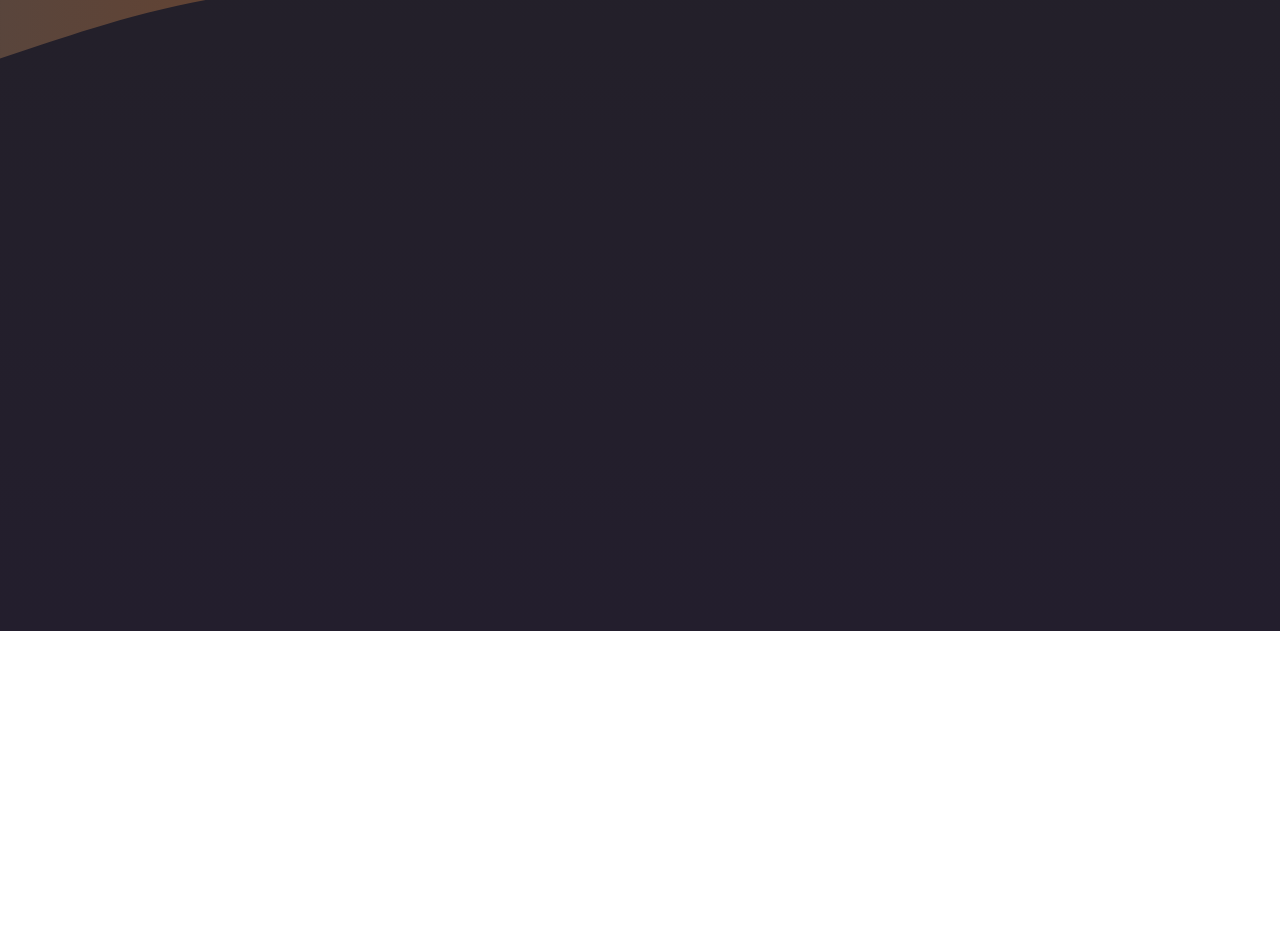
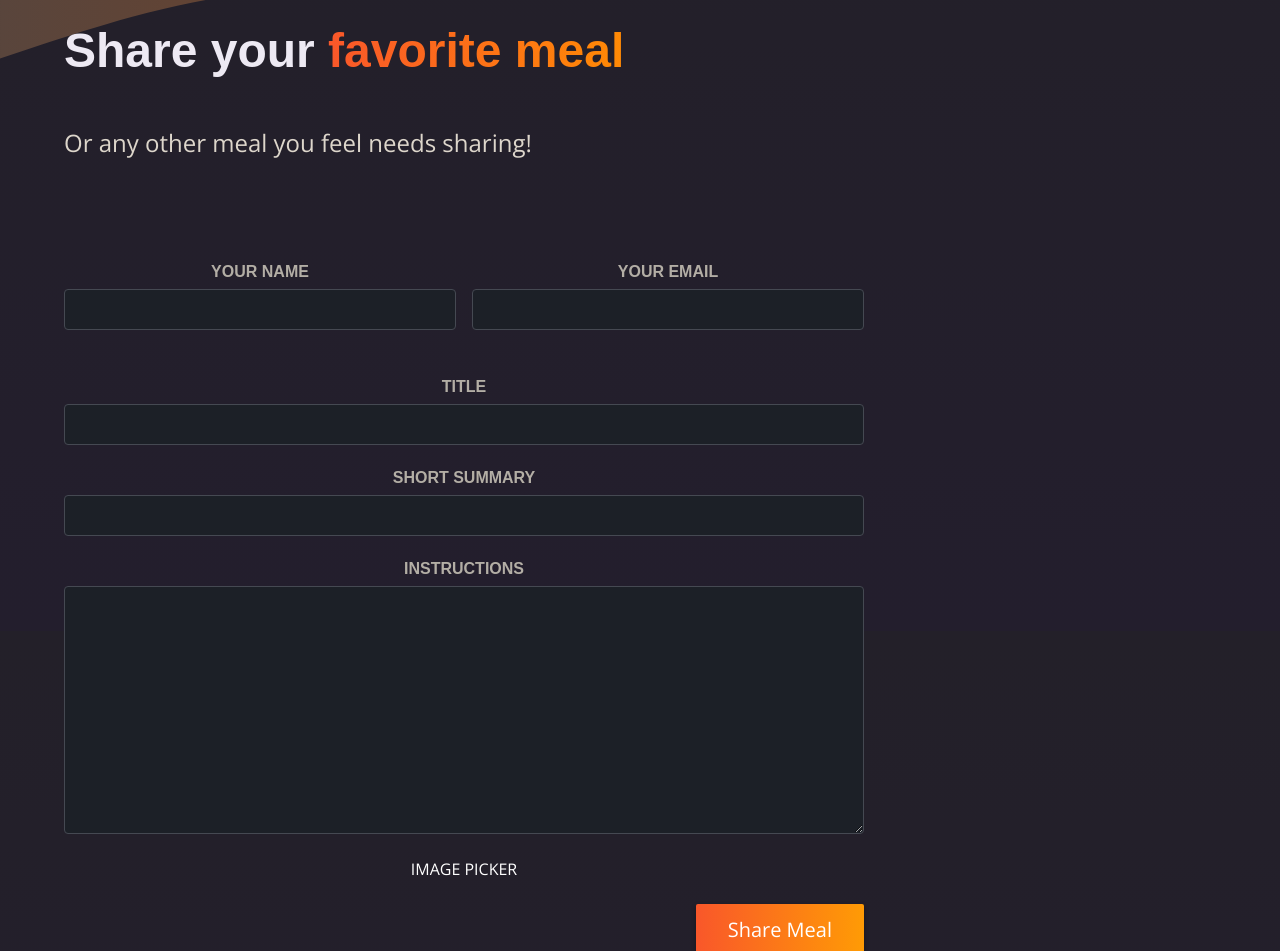
Before and after one commit to DavidsJulio/share-food, a Next.js app: page /meals/share in a window 1280 px wide. Shown: the part 169-1120 px from the top of the page. Before the commit the page ends 800 px from the top, so only its background shows below. Built offline with nearby package versions, Linux system fonts and the light colour scheme.

Commit message:
Fix bugs

```diff
--- a/app/meals/share/page.js
+++ b/app/meals/share/page.js
@@ -1,5 +1,49 @@
-import React from "react";
+import classes from "./page.module.css";
 
-export default function MealsShare() {
-  return <div>Meals Share</div>;
+export default function ShareMealPage() {
+  return (
+    <>
+      <header className={classes.header}>
+        <h1>
+          Share your <span className={classes.highlight}>favorite meal</span>
+        </h1>
+        <p>Or any other meal you feel needs sharing!</p>
+      </header>
+      <main className={classes.main}>
+        <form className={classes.form}>
+          <div className={classes.row}>
+            <p>
+              <label htmlFor="name">Your name</label>
+              <input type="text" id="name" name="name" required />
+            </p>
+            <p>
+              <label htmlFor="email">Your email</label>
+              <input type="email" id="email" name="email" required />
+            </p>
+          </div>
+          <p>
+            <label htmlFor="title">Title</label>
+            <input type="text" id="title" name="title" required />
+          </p>
+          <p>
+            <label htmlFor="summary">Short Summary</label>
+            <input type="text" id="summary" name="summary" required />
+          </p>
+          <p>
+            <label htmlFor="instructions">Instructions</label>
+            <textarea
+              id="instructions"
+              name="instructions"
+              rows="10"
+              required
+            ></textarea>
+          </p>
+          IMAGE PICKER
+          <p className={classes.actions}>
+            <button type="submit">Share Meal</button>
+          </p>
+        </form>
+      </main>
+    </>
+  );
 }
--- /dev/null
+++ b/app/meals/share/page.module.css
@@ -0,0 +1,98 @@
+.header {
+  gap: 3rem;
+  margin: 3rem auto 5rem auto;
+  width: 90%;
+  max-width: 75rem;
+  color: #ddd6cb;
+  font-size: 1.5rem;
+}
+
+.header h1 {
+  font-family: "Montserrat", sans-serif;
+}
+
+.highlight {
+  background: linear-gradient(90deg, #f9572a, #ff8a05);
+  background-clip: text;
+  -webkit-background-clip: text;
+  -webkit-text-fill-color: transparent;
+}
+
+.main {
+  width: 90%;
+  max-width: 75rem;
+  margin: 3rem auto;
+  color: white;
+}
+
+.form {
+  max-width: 50rem;
+}
+
+.form label {
+  display: block;
+  margin-bottom: 0.5rem;
+  font-size: 1rem;
+  font-family: "Montserrat", sans-serif;
+  text-transform: uppercase;
+  color: #b3aea5;
+  font-weight: bold;
+}
+
+.form input,
+.form textarea {
+  display: block;
+  width: 100%;
+  padding: 0.5rem 1rem;
+  border-radius: 4px;
+  border: 1px solid #454952;
+  background: #1c2027;
+  font-size: 1.25rem;
+  font-family: "Montserrat", sans-serif;
+  color: #ddd6cb;
+}
+
+.form input:focus,
+.form textarea:focus {
+  outline-color: #f99f2a;
+  background-color: #1f252d;
+}
+
+.row {
+  display: flex;
+  gap: 1rem;
+}
+
+.row p {
+  width: 100%;
+}
+
+.actions {
+  text-align: right;
+}
+
+.actions button {
+  border: 0;
+  padding: 0.75rem 2rem;
+  background: linear-gradient(90deg, #f9572a, #ff9b05);
+  border: none;
+  color: #ffffff;
+  border-radius: 2px;
+  cursor: pointer;
+  font: inherit;
+  font-size: 1.25rem;
+  box-shadow: 0 2px 5px rgba(0, 0, 0, 0.3);
+}
+
+.actions button:hover,
+.actions button:focus {
+  background: linear-gradient(90deg, #fd4715, #f9b241);
+}
+
+.actions button:disabled,
+.actions button:hover:disabled,
+.actions button:focus:disabled {
+  background: #ccc;
+  color: #979797;
+  cursor: not-allowed;
+}
--- a/lib/meals.js
+++ b/lib/meals.js
@@ -6,7 +6,7 @@
 export async function getMeals() {
   await new Promise((resolve) => setTimeout(resolve, 2000)); // example to  simulates an action that takes longer
 
-  throw new Error("Loading meals failed");
+  // throw new Error("Loading meals failed");
   return db.prepare("SELECT * FROM meals").all();
 }
 
```
